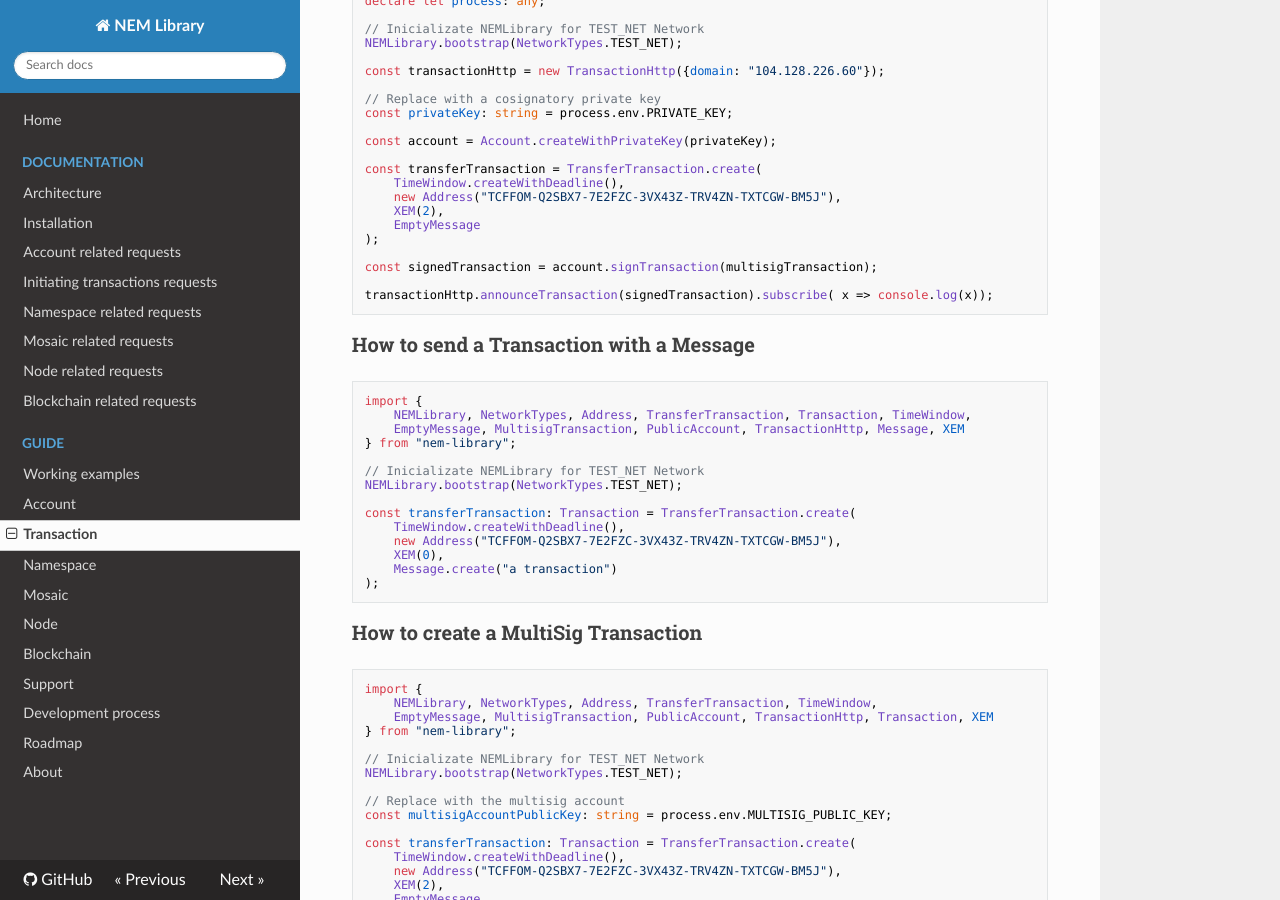
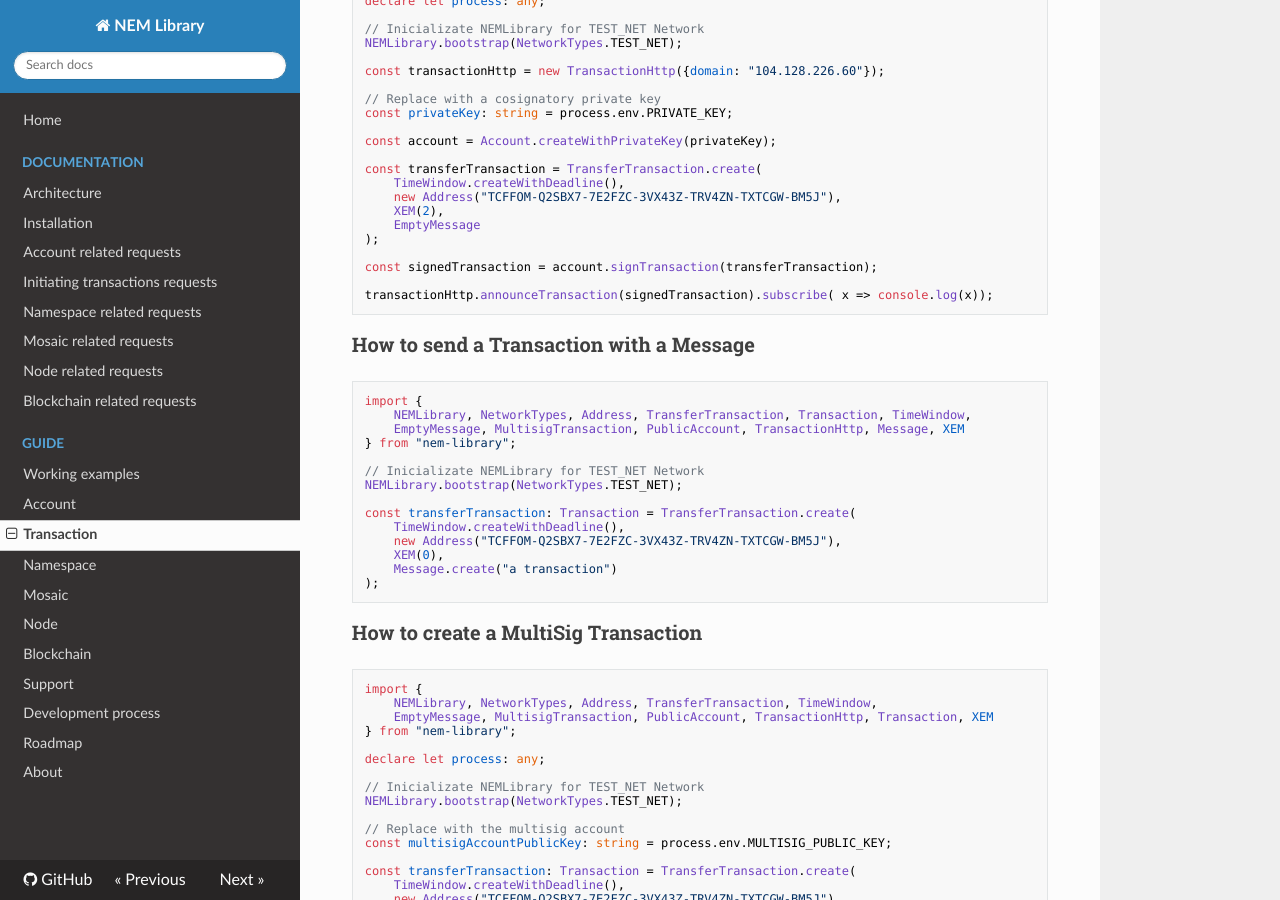
Before and after one commit to takahser/nem-library-docs, an MkDocs documentation site: the page built from docs/guide/transaction.md, in a window 1280 px wide and 900 px high, scrolled down 512 px. Built offline with MkDocs 1.6.1, drawn with Linux system fonts in a browser that asks for light colours; nearby versions of some CDN libraries; old or Windows-style settings are respelled for this version of MkDocs.

Commit message:
FIX docs

````diff
--- a/docs/guide/transaction.md
+++ b/docs/guide/transaction.md
@@ -43,7 +43,7 @@ const transferTransaction = TransferTransaction.create(
     EmptyMessage
 );
 
-const signedTransaction = account.signTransaction(multisigTransaction);
+const signedTransaction = account.signTransaction(transferTransaction);
 
 transactionHttp.announceTransaction(signedTransaction).subscribe( x => console.log(x));
 ```
@@ -74,6 +74,8 @@ import {
     NEMLibrary, NetworkTypes, Address, TransferTransaction, TimeWindow,
     EmptyMessage, MultisigTransaction, PublicAccount, TransactionHttp, Transaction, XEM
 } from "nem-library";
+
+declare let process: any;
 
 // Inicializate NEMLibrary for TEST_NET Network
 NEMLibrary.bootstrap(NetworkTypes.TEST_NET);
````
Also changed, not shown: docs/index.md (+1 -1 lines).
